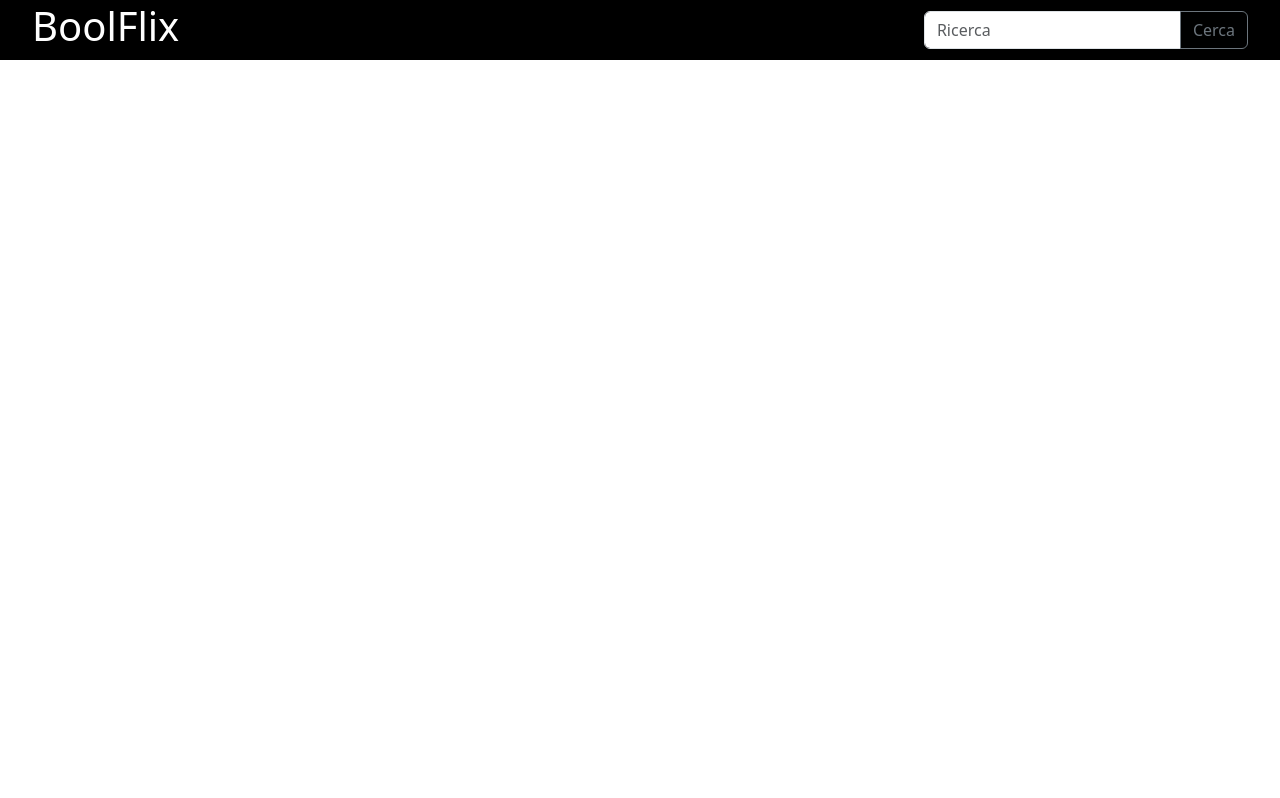
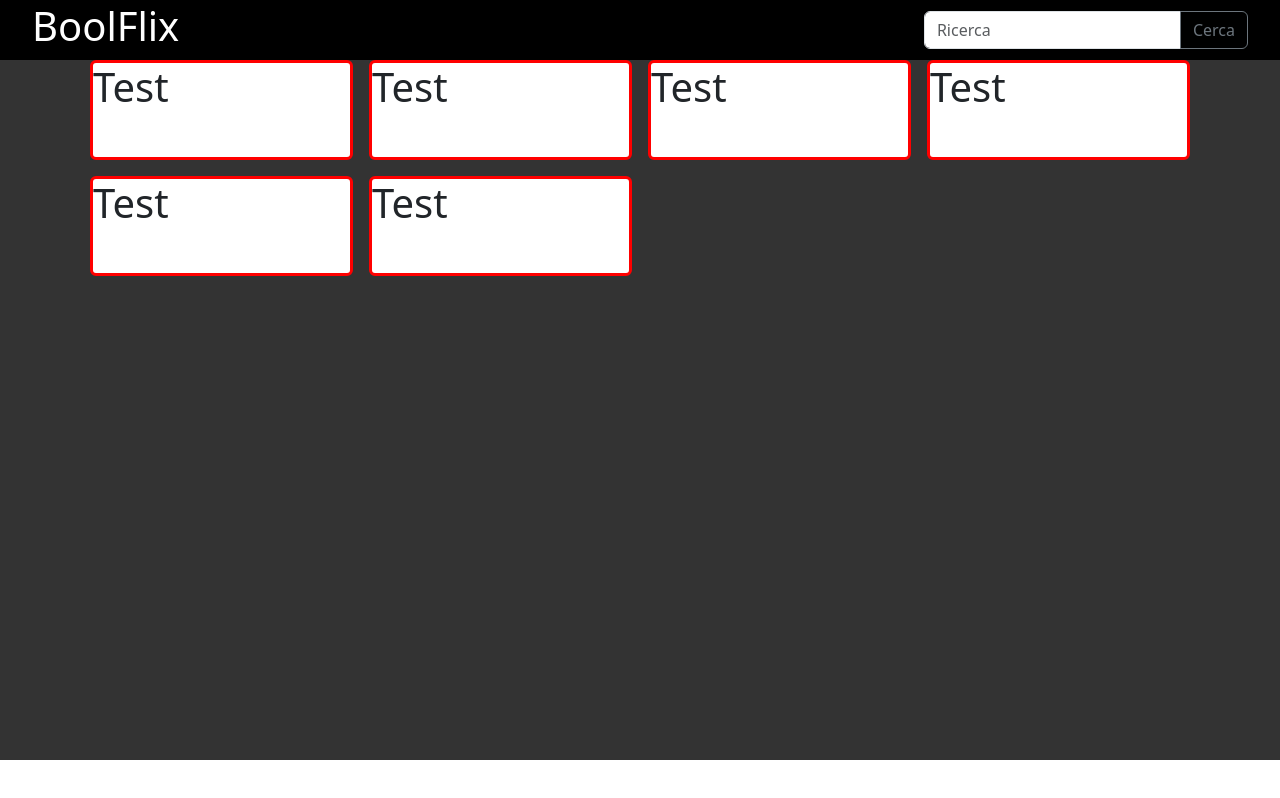
Before and after one commit to alessandrorumi/vite-boolflix, a Vue app: page / in a window 1280 px wide. Built offline with nearby package versions, Linux system fonts and the light colour scheme; no server answers; the HTML template or start-up script is replaced by a standard one.

Commit message:
Add: SearchMedia() Methods; store.js; MediaList.vue & SingleMedia.vue

```diff
--- a/src/App.vue
+++ b/src/App.vue
@@ -1,20 +1,54 @@
 <script>
+import axios from 'axios';
+import { store } from './store';
 import AppHeader from './components/AppHeader.vue';
+import MediaList from './components/MediaList.vue'
 
 export default {
   components: {
     AppHeader,
+    MediaList,
+  },
+  data() {
+    return {
+      store,
+    }
+  },
+  methods: {
+    searchMedia() {
+      let searchUrl = store.apiUrl;
+      searchUrl += `&query=${store.media}`
+      axios
+        .get(searchUrl)
+        .then((response) => {
+          console.log(response.data.results[0].original_title);
+          store.media = response.data.results;
+        })
+        .catch((error) => {
+          console.log('Errore Chiamata Api', error);
+        })
+    },
+  },
+  created() {
+    this.searchMedia();
   }
 }
 </script>
 
 <template>
   <AppHeader />
-  <main></main>
+  <main>
+    <MediaList />
+  </main>
 </template>
 
 <style lang="scss">
 @use '../src/styles/general.scss' as *;
 @use '../src/styles/partials/mixins' as *;
 @use '../src/styles/partials/variables' as *;
+
+main {
+  background-color: rgba($color: #000000, $alpha: .8);
+  min-height: 700px;
+}
 </style>
--- /dev/null
+++ b/src/components/MediaList.vue
@@ -0,0 +1,32 @@
+<script>
+import SingleMedia from './SingleMedia.vue';
+import { store } from '../store';
+
+export default {
+  name: 'MediaList',
+  components: {
+    SingleMedia
+  },
+  data() {
+    return {
+      store,
+    }
+  },
+}
+</script>
+
+<template>
+  <div class="container d-flex flex-wrap">
+    <SingleMedia />
+    <SingleMedia />
+    <SingleMedia />
+    <SingleMedia />
+    <SingleMedia />
+    <SingleMedia />
+  </div>
+</template>
+
+<style lang="scss" scoped>
+@use '../styles/partials/mixins' as *;
+@use '../styles/partials/variables' as *;
+</style>
--- /dev/null
+++ b/src/components/SingleMedia.vue
@@ -0,0 +1,23 @@
+<script>
+export default {
+  name: 'SingleMedia',
+}
+</script>
+
+<template>
+  <div class="card">
+    <h1>Test</h1>
+  </div>
+</template>
+
+<style lang="scss" scoped>
+@use '../styles/partials/mixins' as *;
+@use '../styles/partials/variables' as *;
+
+.card {
+  width: calc((25%) - 1rem);
+  margin: 0 .5rem 1rem;
+  height: 100px;
+  border: 3px solid red;
+}
+</style>
--- /dev/null
+++ b/src/store.js
@@ -0,0 +1,8 @@
+import { reactive } from 'vue'
+
+export const store = reactive({
+  // Array e Url Api relativo alla lista dei media
+  mediaList: [],
+  apiUrl: 'https://api.themoviedb.org/3/search/movie?api_key=b3c2594db70cdeb85587a904e8f35132&language=it-IT',
+  media: 'kill+bill',
+})
```
